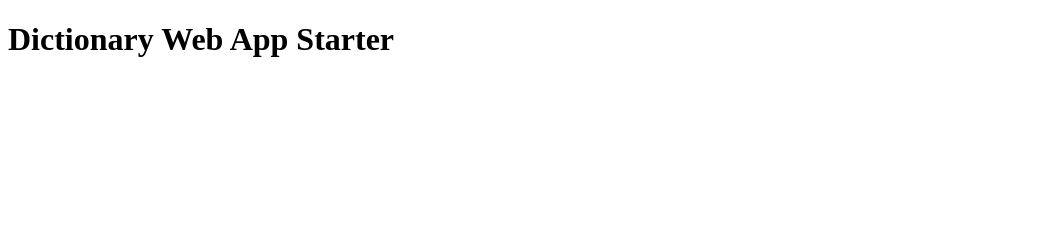
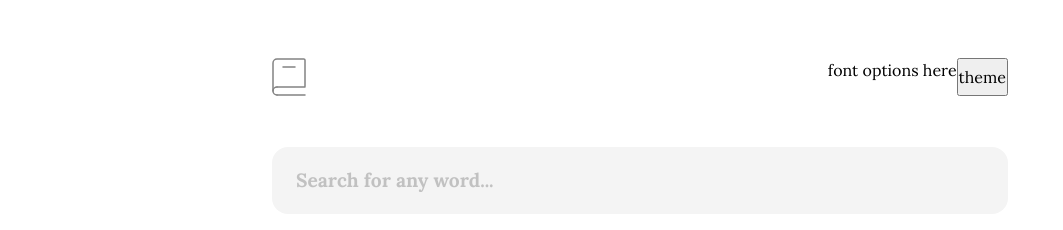
Before and after one commit to alann13/Web-Dictionary, a website built with Vite: page index.html in a window 1280 px wide. Shown: the whole page, without its empty margins (0-1063 px from the left). Built offline with nearby package versions, Linux system fonts and the light colour scheme.

Commit message:
initial markup done

```diff
--- a/index.html
+++ b/index.html
@@ -7,7 +7,24 @@
     <title>Web Dictionary</title>
   </head>
   <body>
-    <h1>Dictionary Web App Starter</h1>
+    <header>
+      <h1>
+        <img src="/images/logo.svg" alt="WebDictionary Logo" />
+      </h1>
+      <menu>
+        <div>font options here</div>
+        <button>theme</button>
+      </menu>
+    </header>
+    <main>
+      <form id="form-sender">
+        <label for="word-input">
+          <input name="word-input" type="text" placeholder="Search for any word..." />
+        </label>
+      </form>
+      <section id="content-section"></section>
+    </main>
+
     <script type="module" src="/src/main.ts"></script>
   </body>
 </html>
--- a/src/main.ts
+++ b/src/main.ts
@@ -1 +1,44 @@
 import './style.css'
+
+window.addEventListener('DOMContentLoaded', () => {
+  const dictionaryApi = 'https://api.dictionaryapi.dev/api/v2/entries/en'
+
+  const formElement = document.querySelector<HTMLFormElement>('#form-sender')
+  const contentSection = document.getElementById('content-section')
+
+  formElement?.addEventListener('submit', async (event) => {
+    event.preventDefault()
+
+    const formData = new FormData(formElement)
+    const searchedWord = formData.get('word-input')
+
+    try {
+      const response = await fetch(`${dictionaryApi}/${searchedWord}`)
+      const data = await response.json()
+
+      if (!data.length) {
+        const emojiCtn = document.createElement('div')
+        const h2 = document.createElement('h2')
+        const p = document.createElement('p')
+
+        emojiCtn.textContent = '😕'
+        h2.textContent = data.title
+        p.textContent = `${data.message}${data.resolution}`
+
+        contentSection?.replaceChildren(emojiCtn, h2, p)
+      } else {
+        const [wordInfo] = data
+        const h2 = document.createElement('h2')
+
+        h2.textContent = wordInfo.word
+
+        console.log(wordInfo)
+        contentSection?.replaceChildren(h2)
+      }
+    } catch (error) {
+      console.log('error', error)
+    }
+  })
+
+  console.log('we up')
+})
--- a/src/style.css
+++ b/src/style.css
@@ -0,0 +1,4 @@
+@import url('./styles/reset.css');
+@import url('./styles/fonts.css');
+@import url('./styles/system.css');
+@import url('./styles/page.css');
--- /dev/null
+++ b/src/styles/fonts.css
@@ -0,0 +1,21 @@
+@font-face {
+  font-display: swap;
+  font-family: 'Lora';
+  font-weight: 400;
+  src: url('/fonts/lora//Lora-Regular.ttf');
+}
+
+@font-face {
+  font-display: swap;
+  font-family: 'Lora';
+  font-weight: 700;
+  font-style: italic;
+  src: url('/fonts/lora//Lora-BoldItalic.ttf');
+}
+
+@font-face {
+  font-display: swap;
+  font-family: 'Lora';
+  font-weight: 700;
+  src: url('/fonts/lora//Lora-Bold.ttf');
+}
--- /dev/null
+++ b/src/styles/page.css
@@ -0,0 +1,56 @@
+body {
+  --content-width: var(--desktop-content-width);
+  --selected-font: 'Lora', serif;
+
+  font-family: var(--selected-font);
+  margin: 3.625rem auto 0;
+  max-width: var(--content-width);
+}
+
+header {
+  display: flex;
+  justify-content: space-between;
+  margin-bottom: 3.2rem;
+}
+
+header menu {
+  display: flex;
+  justify-content: space-between;
+}
+
+main form {
+  margin-bottom: 8.25rem;
+}
+
+form input {
+  background-color: #f4f4f4;
+  border: none;
+  border-radius: 16px;
+  color: #2d2d2d;
+  font-size: 1.2rem;
+  font-weight: 700;
+  outline: none;
+  padding: 1.2rem 1.5rem;
+  width: 100%;
+}
+
+form input::placeholder {
+  color: #2d2d2d;
+  opacity: 0.25;
+}
+
+form input:focus {
+  border: 1px solid #a445ed;
+}
+
+@media only screen and (max-width: 48rem) {
+  body {
+    margin-inline: 2.5rem;
+  }
+}
+
+@media only screen and (max-width: 25rem) {
+  body {
+    margin: 1.75rem 1rem 0;
+  }
+}
--- /dev/null
+++ b/src/styles/reset.css
@@ -0,0 +1,33 @@
+*,
+*::before,
+*::after {
+  box-sizing: border-box;
+  margin: 0;
+  padding: 0;
+}
+
+/* a11y */
+body {
+  line-height: 1.5;
+  -webkit-font-smoothing: antialiased;
+}
+
+/* Remove built-in form typography styles */
+input,
+button,
+textarea,
+select {
+  font: inherit;
+}
+
+ul,
+ol {
+  list-style: none;
+}
+
+/* Make images easier to work with */
+img,
+picture {
+  max-width: 100%;
+  display: block;
+}
--- /dev/null
+++ b/src/styles/system.css
@@ -0,0 +1,3 @@
+:root {
+  --desktop-content-width: 46rem;
+}
```
Also changed, not shown: public/fonts/inconsolata/Inconsolata-Bold.ttf (added), public/fonts/inconsolata/Inconsolata-Regular.ttf (added), public/fonts/inter/Inter-Bold.ttf (added), public/fonts/inter/Inter-Regular.ttf (added), public/fonts/lora/Lora-Bold.ttf (added), public/fonts/lora/Lora-BoldItalic.ttf (added), public/fonts/lora/Lora-Regular.ttf (added), src/typescript.svg (deleted), 1 other file.
